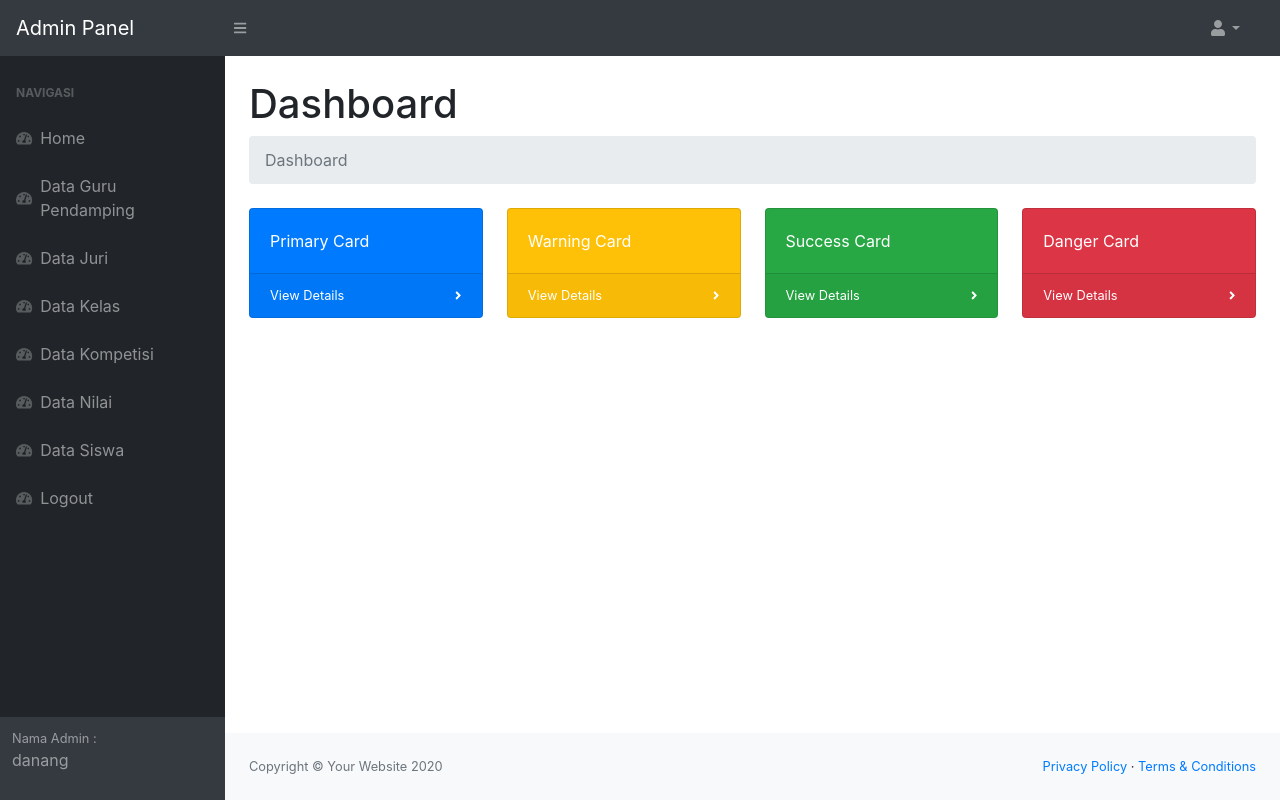
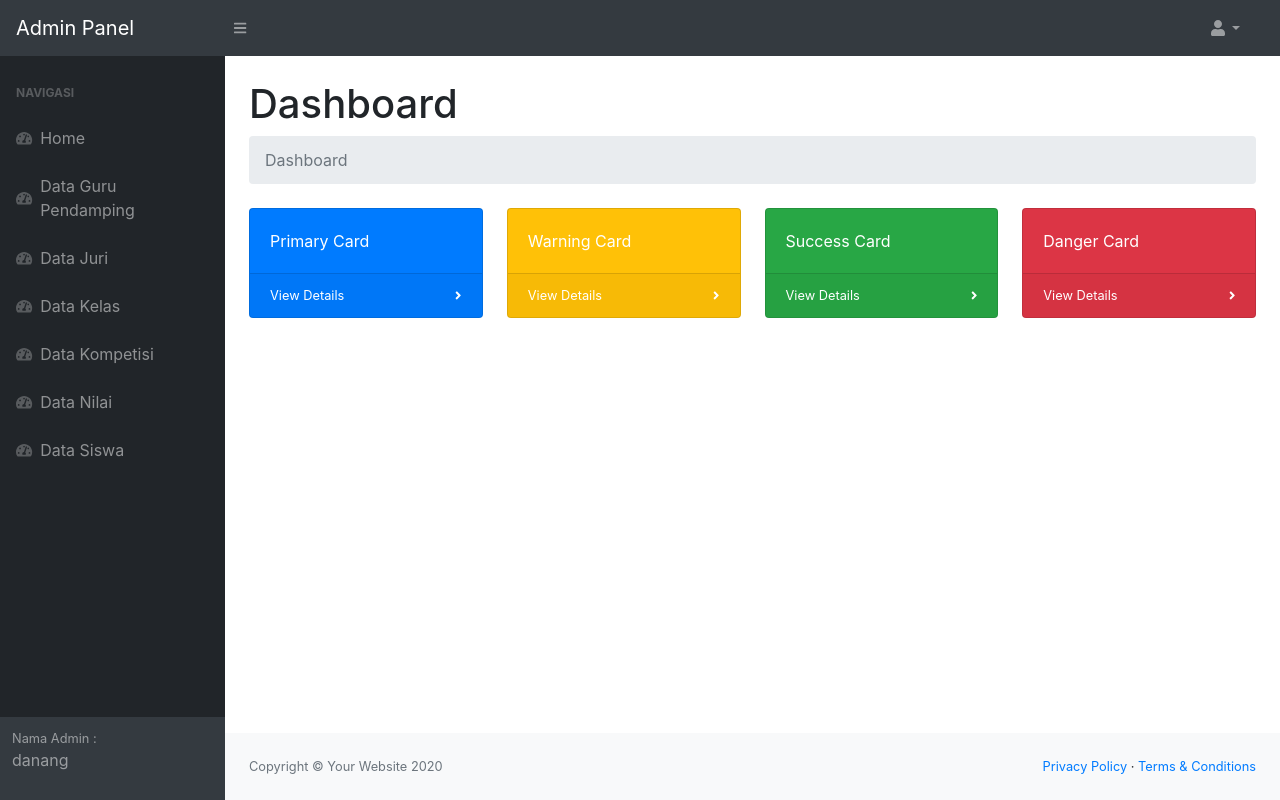
Before and after one commit to developeraljannah/sistem_infomasi_olimpiade_lomba, a PHP site: page /home.php in a window 1280 px wide. Run offline with PHP 8.4, Linux system fonts and the light colour scheme; a user stored in the database is signed in; some libraries are stand-ins or nearby versions.

Commit message:
Update navigasi.php

```diff
--- a/sistem_informasi_olimpiade_lomba/admin/navigasi.php
+++ b/sistem_informasi_olimpiade_lomba/admin/navigasi.php
@@ -10,7 +10,7 @@
                                 <div class="sb-nav-link-icon"><i class="fas fa-tachometer-alt"></i></div>
                                 Data Guru Pendamping
                             </a>
-                            <a class="nav-link" href="index.html">
+                            <a class="nav-link" href="data_juri/lihat_juri.php">
                                 <div class="sb-nav-link-icon"><i class="fas fa-tachometer-alt"></i></div>
                                 Data Juri
                             </a>
@@ -30,9 +30,5 @@
                                 <div class="sb-nav-link-icon"><i class="fas fa-tachometer-alt"></i></div>
                                 Data Siswa
                             </a>
-                            <a class="nav-link" href="logout.php">
-                                <div class="sb-nav-link-icon"><i class="fas fa-tachometer-alt"></i></div>
-                                Logout
-                            </a>
                         </div>
                     </div>
```
